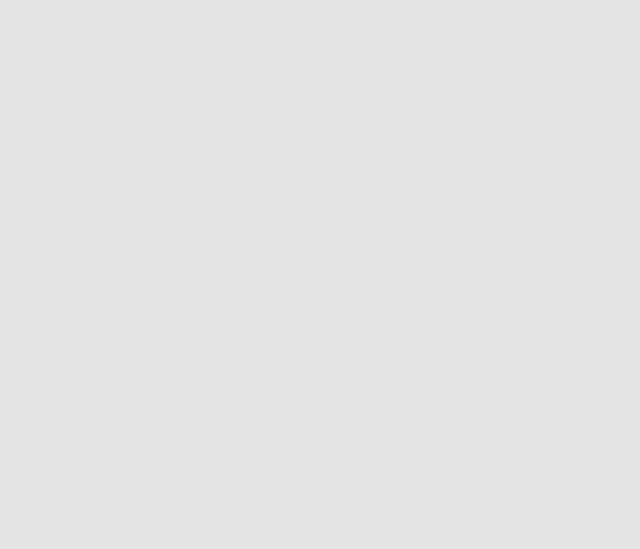
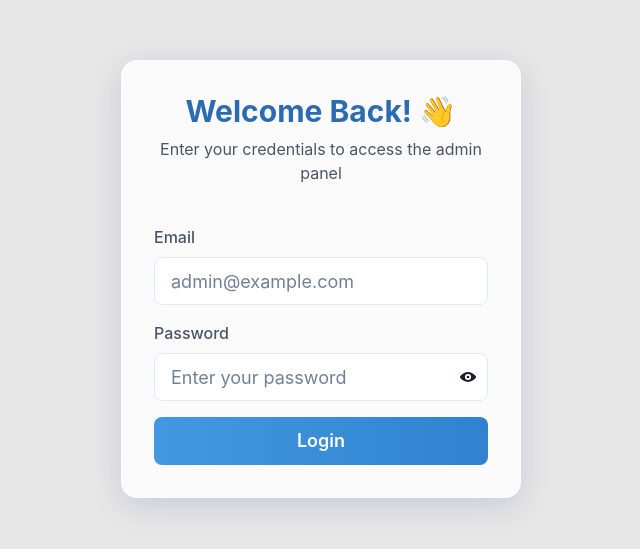
Before and after one commit to sauravdhoju/PharmaChain, a React (Vite) app in the folder frontend/: page /admin_login in a window 1280 px wide. Before the commit this address had no page. Shown: the part 121-670 px from the top of the page, without its empty margins (319-959 px from the left). Built offline with nearby package versions, Linux system fonts and the light colour scheme; a web font is replaced by a local one.

Commit message:
admin login

```diff
--- a/frontend/src/App.tsx
+++ b/frontend/src/App.tsx
@@ -5,6 +5,7 @@ import Login from './pages/Login/Login';
 import Register from './pages/Register/Register';
 import PharmaInvent from './pages/PharmaInvent/PharmaInvent';
 import AdminDash from './pages/AdminDash/AdminDash';
+import AdminLogin from './pages/AdminLogin/AdminLogin';
 import './App.scss';
 
 const App = () => {
@@ -13,6 +14,7 @@ const App = () => {
         <Box className='app'>
                 <Routes>
                     <Route path='/login' element={<Login />} />
+                    <Route path='/admin_login' element={<AdminLogin />} />
                     <Route path='/register' element={<Register />} />
                     <Route path='/pharma_invent' element={<PharmaInvent />} />
                     <Route path='/admin_dash' element={<AdminDash />} />
--- /dev/null
+++ b/frontend/src/pages/AdminLogin/AdminLogin.scss
@@ -0,0 +1,29 @@
+.login {
+    &__card {
+      backdrop-filter: blur(16px);
+      background: rgba(255, 255, 255, 0.8);
+      border: 1px solid rgba(255, 255, 255, 0.3);
+      box-shadow: 0 8px 32px rgba(31, 38, 135, 0.15);
+
+      &:hover {
+        transform: translateY(-2px);
+        transition: transform 0.3s ease;
+      }
+    }
+
+    &__input {
+      background: rgba(255, 255, 255, 0.9);
+      transition: all 0.3s ease;
+
+      &:focus {
+        transform: scale(1.02);
+      }
+    }
+
+    &__button {
+      &:hover {
+        transform: translateY(-1px);
+        box-shadow: 0 4px 12px rgba(66, 153, 225, 0.3);
+      }
+    }
+  }
--- /dev/null
+++ b/frontend/src/pages/AdminLogin/AdminLogin.tsx
@@ -0,0 +1,133 @@
+import React, { useState } from 'react';
+import {
+  Box,
+  Button,
+  FormControl,
+  FormLabel,
+  Input,
+  VStack,
+  Heading,
+  Text,
+  useToast,
+  InputGroup,
+  InputRightElement,
+  IconButton,
+} from '@chakra-ui/react';
+import { ViewIcon, ViewOffIcon } from '@chakra-ui/icons';
+import { useNavigate } from 'react-router-dom';
+import './AdminLogin.scss';
+
+const AdminLogin: React.FC = () => {
+  const [showPassword, setShowPassword] = useState(false);
+  const [isLoading, setIsLoading] = useState(false);
+  const toast = useToast();
+  const navigate = useNavigate();
+
+  const handleSubmit = (e: React.FormEvent) => {
+    e.preventDefault();
+    setIsLoading(true);
+
+    setTimeout(() => {
+      setIsLoading(false);
+      toast({
+        title: 'Login successful!',
+        status: 'success',
+        duration: 3000,
+      });
+
+      navigate('/admin_dash');
+    }, 1500);
+  };
+
+  return (
+    <Box
+      minH="100vh"
+      display="flex"
+      alignItems="center"
+      justifyContent="center"
+    //   bgGradient="linear(to-r, blue.200, purple.200)"
+    background='whiteAlpha.100'
+      p={4}
+    >
+      <Box
+        className="login__card"
+        p={8}
+        borderRadius="2xl"
+        w={{ base: "90%", md: "400px" }}
+      >
+        <VStack spacing={6}>
+          <Box textAlign="center" mb={4}>
+            <Heading size="lg" color="blue.600" mb={2}>
+              Welcome Back! 👋
+            </Heading>
+            <Text color="gray.600">
+              Enter your credentials to access the admin panel
+            </Text>
+          </Box>
+
+          <form onSubmit={handleSubmit} style={{ width: '100%' }}>
+            <VStack spacing={4} w="100%">
+              <FormControl>
+                <FormLabel color="gray.600">Email</FormLabel>
+                <Input
+                  className="login__input"
+                  type="email"
+                  placeholder="admin@example.com"
+                  size="lg"
+                  borderRadius="lg"
+                  bg="white"
+                  required
+                />
+              </FormControl>
+
+              <FormControl>
+                <FormLabel color="gray.600">Password</FormLabel>
+                <InputGroup>
+                  <Input
+                    className="login__input"
+                    type={showPassword ? 'text' : 'password'}
+                    placeholder="Enter your password"
+                    size="lg"
+                    borderRadius="lg"
+                    bg="white"
+                    required
+                  />
+                  <InputRightElement h="full">
+                    <IconButton
+                      aria-label={showPassword ? 'Hide password' : 'Show password'}
+                      icon={showPassword ? <ViewOffIcon /> : <ViewIcon />}
+                      variant="ghost"
+                      onClick={() => setShowPassword(!showPassword)}
+                    />
+                  </InputRightElement>
+                </InputGroup>
+              </FormControl>
+
+              <Button
+                className="login__button"
+                type="submit"
+                colorScheme="blue"
+                size="lg"
+                w="100%"
+                borderRadius="lg"
+                isLoading={isLoading}
+                loadingText="Logging in..."
+                bgGradient="linear(to-r, blue.400, blue.500)"
+                _hover={{
+                  bgGradient: "linear(to-r, blue.500, blue.600)",
+                }}
+                _active={{
+                  bgGradient: "linear(to-r, blue.600, blue.700)",
+                }}
+              >
+                Login
+              </Button>
+            </VStack>
+          </form>
+        </VStack>
+      </Box>
+    </Box>
+  );
+};
+
+export default AdminLogin;
```
